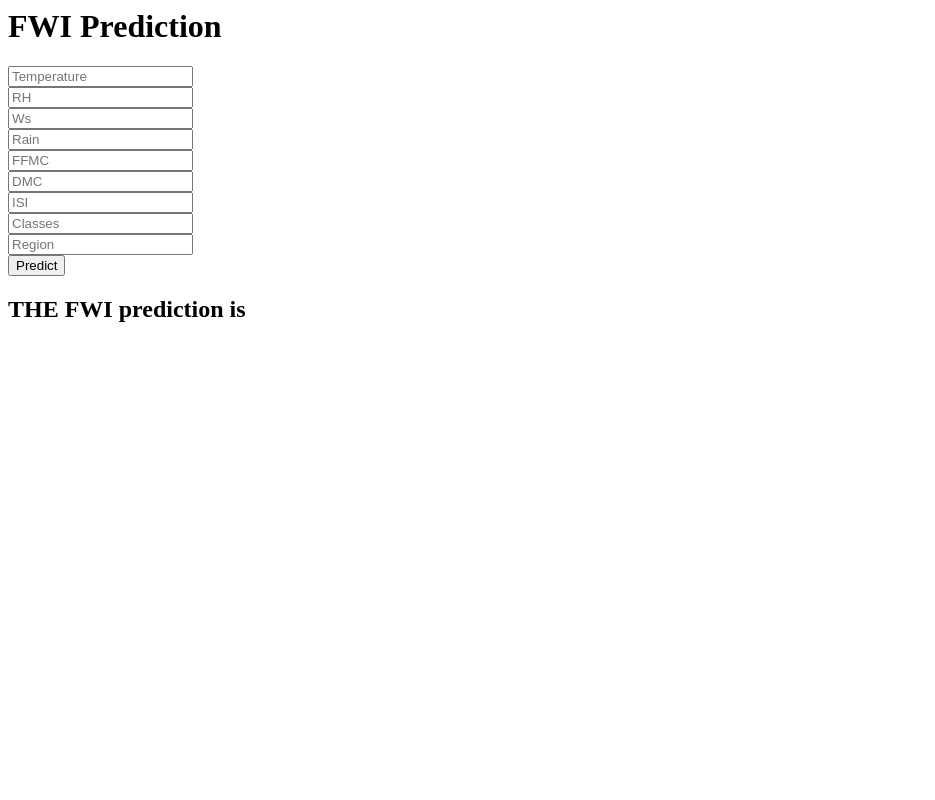
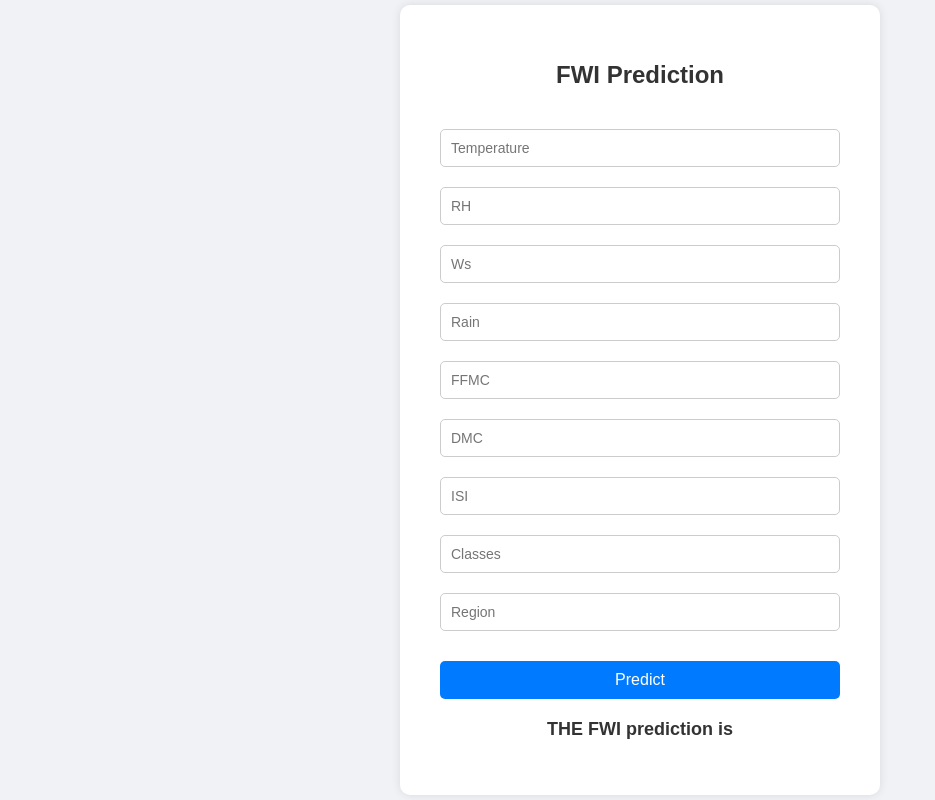
Before and after one commit to kumar1310aryan/Data-Science-Projects, a Flask app: page /predictdata in a window 1280 px wide. Shown: the whole page, without its empty margins (0-935 px from the left). Run offline with Flask 3, Linux system fonts and the light colour scheme; parts of the project's set-up code (start-up, migrations or seed data) failed here and were passed over.

Commit message:
Algerian Forest Fire

```diff
--- /dev/null
+++ b/Algerian Forest Fire/static/css/styles.css
@@ -0,0 +1,69 @@
+body {
+    font-family: 'Arial', sans-serif;
+    background-color: #f0f2f5;
+    margin: 0;
+    padding: 0;
+    display: flex;
+    justify-content: center;
+    align-items: center;
+    height: 100vh;
+}
+
+.login {
+    background: white;
+    padding: 40px;
+    max-width: 400px;
+    width: 100%;
+    margin: 20px;
+    border-radius: 10px;
+    box-shadow: 0 0 10px rgba(0, 0, 0, 0.1);
+    text-align: center;
+}
+
+h1 {
+    margin-bottom: 30px;
+    color: #333;
+    font-size: 24px;
+}
+
+form input[type="text"] {
+    width: calc(100% - 22px);
+    padding: 10px;
+    margin: 10px 0;
+    border: 1px solid #ccc;
+    border-radius: 5px;
+    font-size: 14px;
+}
+
+button {
+    width: 100%;
+    padding: 10px;
+    background-color: #007bff;
+    border: none;
+    color: #fff;
+    border-radius: 5px;
+    font-size: 16px;
+    cursor: pointer;
+    margin-top: 20px;
+}
+
+button:hover {
+    background-color: #0056b3;
+}
+
+h2 {
+    margin-top: 20px;
+    color: #333;
+    font-size: 18px;
+}
+
+@media (max-width: 600px) {
+    .login {
+        padding: 20px;
+        margin: 10px;
+    }
+
+    form input[type="text"] {
+        width: calc(100% - 20px);
+    }
+}
--- a/Algerian Forest Fire/templates/home.html
+++ b/Algerian Forest Fire/templates/home.html
@@ -1,10 +1,15 @@
+<!DOCTYPE html>
 <html>
+<head>
+    <title>FWI Prediction</title>
+    <link rel="stylesheet" type="text/css" href="{{ url_for('static', filename='css/styles.css') }}">
+</head>
 <body>
     <div class="login">
         <h1>FWI Prediction</h1>
 
         <!-- Main Input For Receiving Query to our ML -->
-       <form action="{{ url_for('predict_datapoint')}}" method="post">
+        <form action="{{ url_for('predict_datapoint') }}" method="post">
             <input type="text" name="Temperature" placeholder="Temperature" required="required" /><br>
             <input type="text" name="RH" placeholder="RH" required="required" /><br>
             <input type="text" name="Ws" placeholder="Ws" required="required" /><br>
@@ -15,12 +20,11 @@
             <input type="text" name="Classes" placeholder="Classes" required="required" /><br>
             <input type="text" name="Region" placeholder="Region" required="required" /><br>
 
-
-
             <button type="submit" class="btn btn-primary btn-block btn-large">Predict</button>
         </form>
         <h2>
-       THE FWI prediction is {{result}}
+            THE FWI prediction is {{ result }}
         </h2>
-   <body>
+    </div>
+</body>
 </html>
```
Lines whose indentation alone changed are shown as unchanged.
